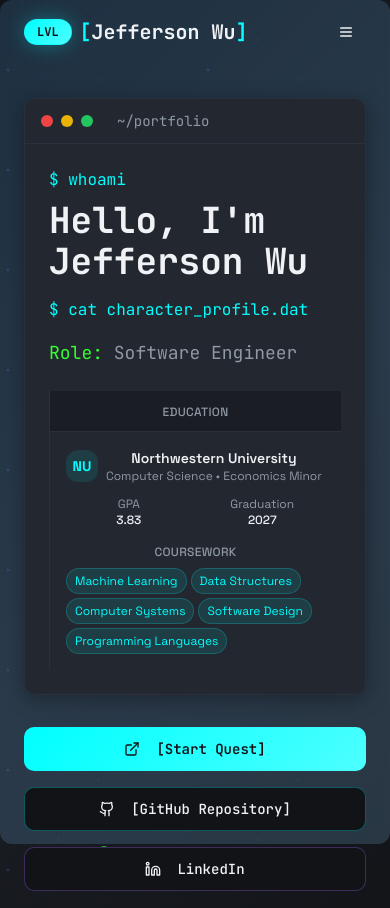
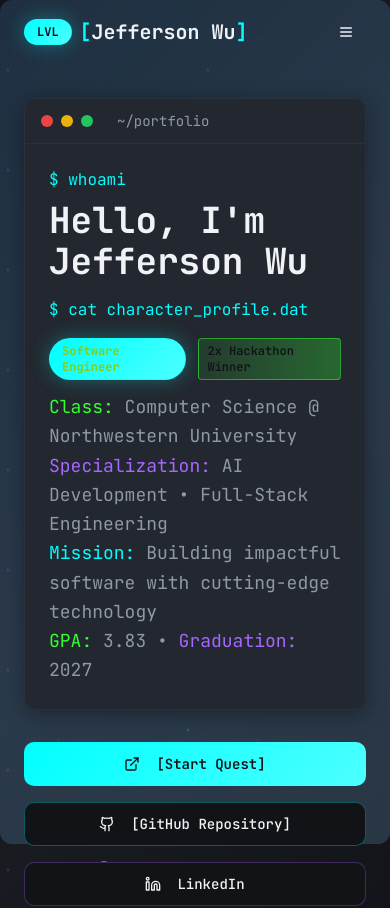
Before and after one commit to JeffersonWu25/jefferson-wu-portfolio, a React (Vite) app: page / in a window 390 px wide. Shown: the top 908 px of the page. Built offline with nearby package versions, Linux system fonts and the light colour scheme.

Commit message:
Reverted to commit c99925a9149a827796b7072292817a7ca1e81ad6

```diff
--- a/src/components/About.tsx
+++ b/src/components/About.tsx
@@ -18,9 +18,9 @@ const About = () => {
             </p>
           </div>
 
-          <div className="grid lg:grid-cols-3 gap-8 items-start">
+          <div className="grid md:grid-cols-2 gap-8 items-center">
             {/* Left Column - Text */}
-            <div className="lg:col-span-2 space-y-6">
+            <div className="space-y-6">
               <div className="space-y-4">
                 <h3 className="text-2xl font-bold text-primary">
                   Full-Stack Developer & AI Enthusiast
@@ -51,39 +51,54 @@ const About = () => {
               </div>
             </div>
 
-            {/* Right Column - CLI-Style Education Panel */}
-            <div className="lg:col-span-1">
-              <div className="bg-surface-elevated rounded-lg border border-muted shadow-card">
-                <div className="flex items-center gap-2 px-4 py-3 border-b border-muted">
-                  <div className="w-3 h-3 rounded-full bg-red-500"></div>
-                  <div className="w-3 h-3 rounded-full bg-yellow-500"></div>
-                  <div className="w-3 h-3 rounded-full bg-green-500"></div>
-                  <span className="ml-4 text-sm text-muted-foreground font-mono">~/education</span>
-                </div>
-                <div className="p-4 text-left">
-                  <div className="font-mono text-primary mb-2">$ cat university.dat</div>
-                  <div className="space-y-3 font-mono text-sm">
-                    <div>
-                      <span className="text-accent">Institution:</span> Northwestern University<br />
-                      <span className="text-secondary">Degree:</span> Computer Science<br />
-                      <span className="text-primary">Minor:</span> Economics<br />
-                      <span className="text-accent">GPA:</span> 3.83<br />
-                      <span className="text-secondary">Graduation:</span> 2027
-                    </div>
-
-                    <div className="pt-2">
-                      <div className="font-mono text-primary mb-2">$ ls coursework/</div>
-                      <div className="space-y-1 text-muted-foreground">
-                        <div>• Machine Learning</div>
-                        <div>• Data Structures & Algorithms</div>
-                        <div>• Computer Systems</div>
-                        <div>• Software Design</div>
-                        <div>• Programming Languages</div>
+            {/* Right Column - Education Card */}
+            <div className="space-y-6">
+              <Card className="p-6 bg-gradient-card border-primary/20 hover:border-primary/40 transition-smooth neon-hover">
+                <div className="flex items-start gap-4">
+                  <div className="p-3 bg-primary/20 rounded-lg">
+                    <GraduationCap className="h-6 w-6 text-primary" />
+                  </div>
+                  <div className="flex-1">
+                    <h3 className="text-xl font-bold mb-2">Northwestern University</h3>
+                    <p className="text-muted-foreground mb-3">
+                      Bachelor of Computer Science | Minor in Economics
+                    </p>
+                    <div className="space-y-2 text-sm">
+                      <div className="flex items-center gap-2 text-muted-foreground">
+                        <Calendar className="h-4 w-4" />
+                        <span>Expected Graduation: June 2027</span>
+                      </div>
+                      <div className="flex items-center gap-2 text-muted-foreground">
+                        <MapPin className="h-4 w-4" />
+                        <span>Evanston, IL</span>
+                      </div>
+                      <div className="pt-2">
+                        <span className="text-lg font-semibold text-primary">GPA: 3.83</span>
                       </div>
                     </div>
                   </div>
                 </div>
-              </div>
+
+                <div className="mt-4 pt-4 border-t border-border">
+                  <h4 className="font-semibold mb-2 text-foreground">Relevant Coursework</h4>
+                  <div className="flex flex-wrap gap-2">
+                    {[
+                      "Machine Learning",
+                      "Data Structures & Algorithms",
+                      "Computer Systems",
+                      "Software Design",
+                      "Programming Languages"
+                    ].map((course) => (
+                      <span
+                        key={course}
+                        className="px-3 py-1 bg-surface text-xs rounded-full border border-border text-muted-foreground"
+                      >
+                        {course}
+                      </span>
+                    ))}
+                  </div>
+                </div>
+              </Card>
             </div>
           </div>
         </div>
--- a/src/components/Hero.tsx
+++ b/src/components/Hero.tsx
@@ -24,16 +24,14 @@ const Hero = () => {
       <div className="container px-6 text-center z-10 mx-0 py-0 my-[25px]">
         <div className="max-w-5xl mx-auto my-[25px]">
           {/* Terminal Window */}
-          <div className="bg-surface-elevated rounded-lg border border-muted shadow-card mb-8 mx-auto max-w-6xl">
+          <div className="bg-surface-elevated rounded-lg border border-muted shadow-card mb-8 mx-auto max-w-4xl">
             <div className="flex items-center gap-2 px-4 py-3 border-b border-muted">
               <div className="w-3 h-3 rounded-full bg-red-500"></div>
               <div className="w-3 h-3 rounded-full bg-yellow-500"></div>
               <div className="w-3 h-3 rounded-full bg-green-500"></div>
               <span className="ml-4 text-sm text-muted-foreground font-mono">~/portfolio</span>
             </div>
-            <div className="grid lg:grid-cols-3 gap-6 p-6">
-              {/* Main Terminal Content */}
-              <div className="lg:col-span-2 text-left">
+            <div className="p-6 text-left">
               <div className="font-mono text-primary mb-2">$ whoami</div>
               <h1 className="text-4xl md:text-6xl lg:text-7xl font-bold mb-4">
                 <span className="font-mono text-foreground">
@@ -45,57 +43,20 @@ const Hero = () => {
               {isTypingDone && <div className="space-y-4 animate-fade-in">
                    <div className="font-mono text-primary">$ cat character_profile.dat</div>
                    <div className="space-y-2">
-                       <p className="text-lg md:text-xl text-muted-foreground font-mono leading-relaxed">
-                         <span className="text-accent">Role:</span> Software Engineer
-                       </p>
+                     <div className="flex items-center gap-3 mb-3">
+                       <div className="level-badge">
+                         <span className="text-lime-500">Software Engineer</span>
                        </div>
-                   </div>}
-              </div>
-
-              {/* IDE-style Side Panel */}
-              {isTypingDone && <div className="lg:col-span-1 animate-fade-in">
-                <div className="bg-surface-elevated border-l border-muted h-full">
-                  {/* IDE Panel Header */}
-                  <div className="bg-surface border-b border-muted px-3 py-2">
-                    <span className="text-xs font-medium text-muted-foreground uppercase tracking-wide">Education</span>
-                  </div>
-
-                  {/* Card Content */}
-                  <div className="p-4 space-y-4">
-                    <div className="space-y-3">
-                      <div className="flex items-center gap-2">
-                        <div className="w-8 h-8 bg-primary/10 rounded-lg flex items-center justify-center">
-                          <span className="text-primary font-bold text-sm">NU</span>
-                        </div>
-                        <div>
-                          <h3 className="font-semibold text-sm">Northwestern University</h3>
-                          <p className="text-xs text-muted-foreground">Computer Science • Economics Minor</p>
+                       <div className="achievement-badge">
+                         <span>2x Hackathon Winner</span>
                        </div>
                      </div>
-
-                      <div className="grid grid-cols-2 gap-2 text-xs">
-                        <div>
-                          <span className="text-muted-foreground">GPA</span>
-                          <p className="font-medium">3.83</p>
-                        </div>
-                        <div>
-                          <span className="text-muted-foreground">Graduation</span>
-                          <p className="font-medium">2027</p>
-                        </div>
-                      </div>
-                    </div>
-
-                    <div className="space-y-2">
-                      <h4 className="text-xs font-medium text-muted-foreground uppercase tracking-wide">Coursework</h4>
-                      <div className="flex flex-wrap gap-1">
-                        {["Machine Learning", "Data Structures", "Computer Systems", "Software Design", "Programming Languages"].map((course) => (
-                          <span key={course} className="inline-flex items-center px-2 py-1 rounded-full text-xs bg-primary/10 text-primary border border-primary/20">
-                            {course}
-                          </span>
-                        ))}
-                      </div>
-                    </div>
-                  </div>
+                     <p className="text-lg md:text-xl text-muted-foreground font-mono leading-relaxed">
+                       <span className="text-accent">Class:</span> Computer Science @ Northwestern University<br />
+                       <span className="text-secondary">Specialization:</span> AI Development • Full-Stack Engineering<br />
+                       <span className="text-primary">Mission:</span> Building impactful software with cutting-edge technology<br />
+                       <span className="text-accent">GPA:</span> 3.83 • <span className="text-secondary">Graduation:</span> 2027
+                     </p>
                    </div>
                  </div>}
             </div>
```
Lines whose indentation alone changed are shown as unchanged.
